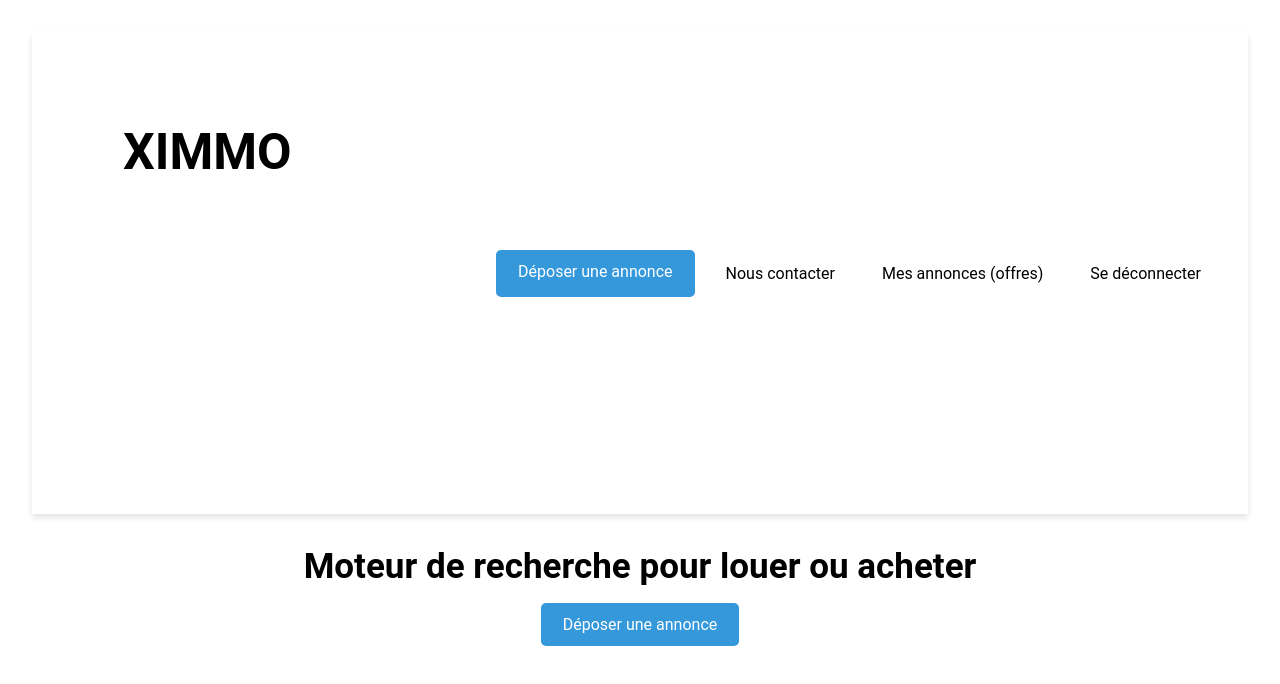
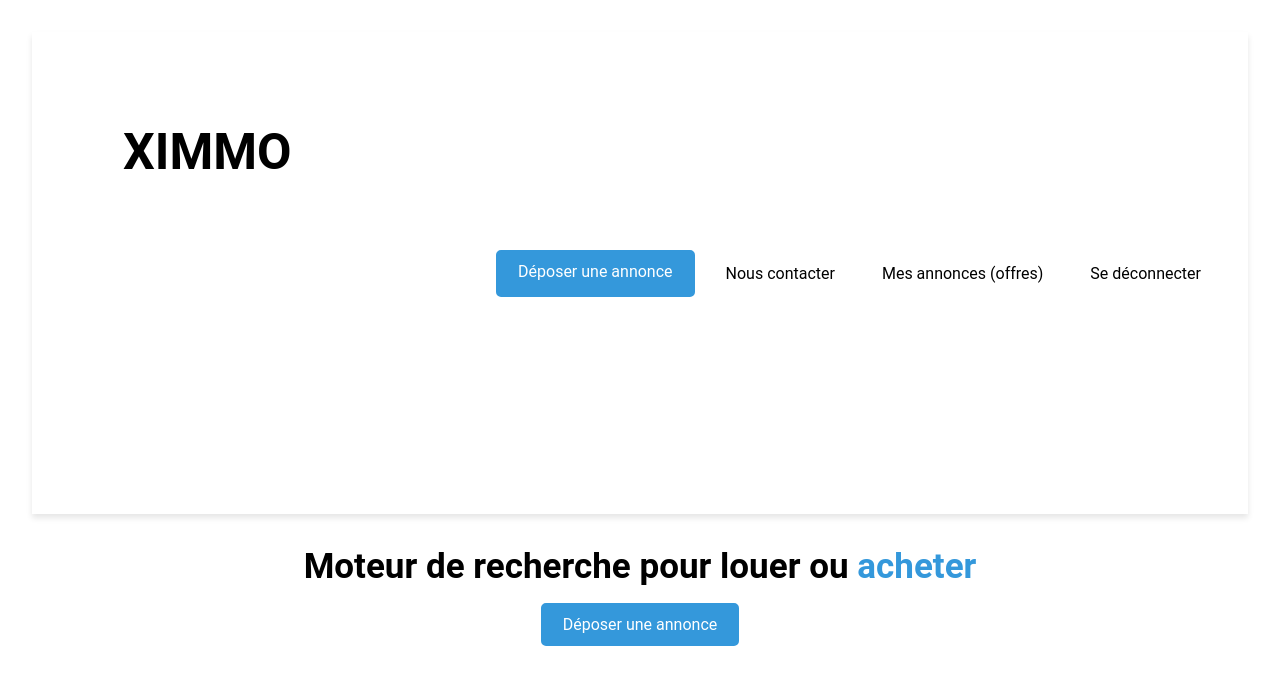
Before and after one commit to Spyke183/Ximmo, a React (Vite) app: page / in a window 1280 px wide. Shown: the top 684 px of the page. Built offline with nearby package versions, Linux system fonts and the light colour scheme.

Commit message:
pas important

```diff
--- a/src/router/Acceuil/Acceuil.jsx
+++ b/src/router/Acceuil/Acceuil.jsx
@@ -10,7 +10,7 @@ export default function Root() {
           Moteur de recherche pour <span classNameName="blue-text">
             louer
           </span>{" "}
-          ou <span classNameName="blue-text">acheter</span>
+          ou <span className="blue-text">acheter</span>
         </div>
         <div className="btn-annonce"> Déposer une annonce</div>
       </div>
```
